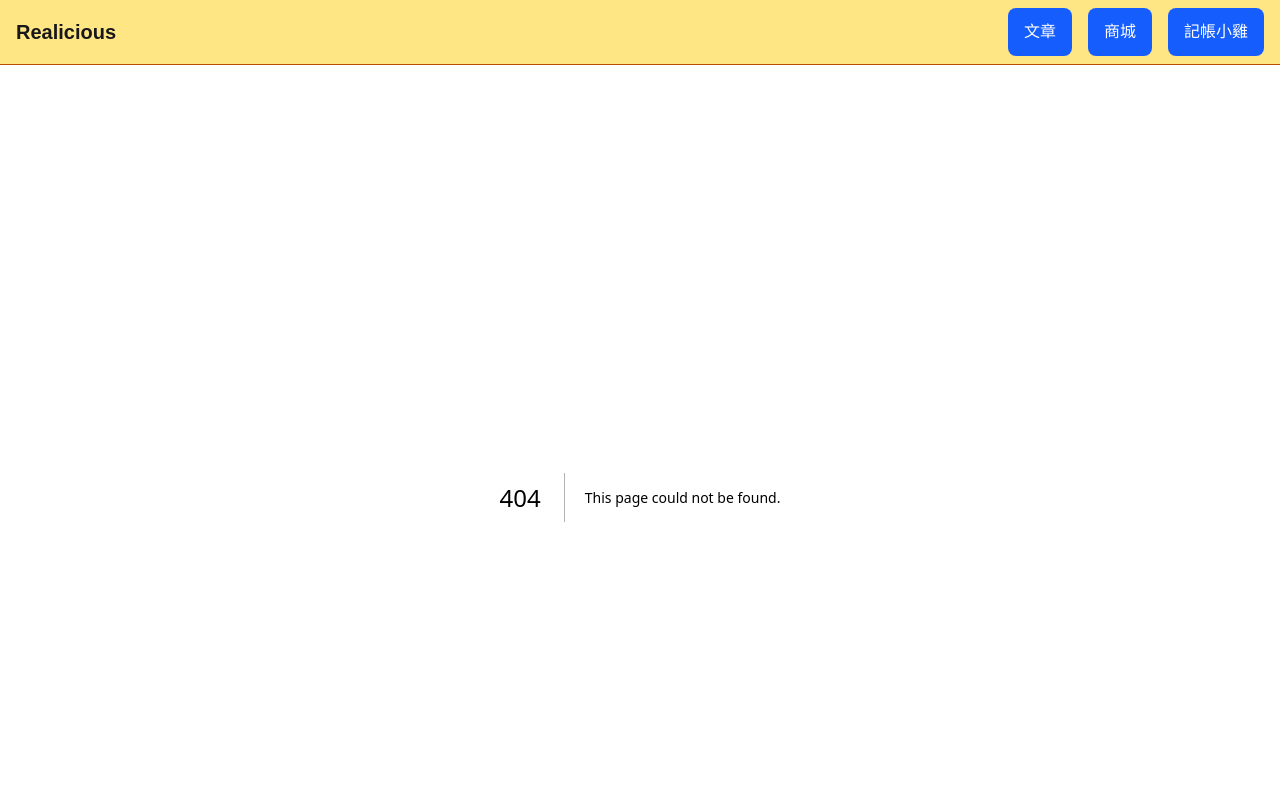
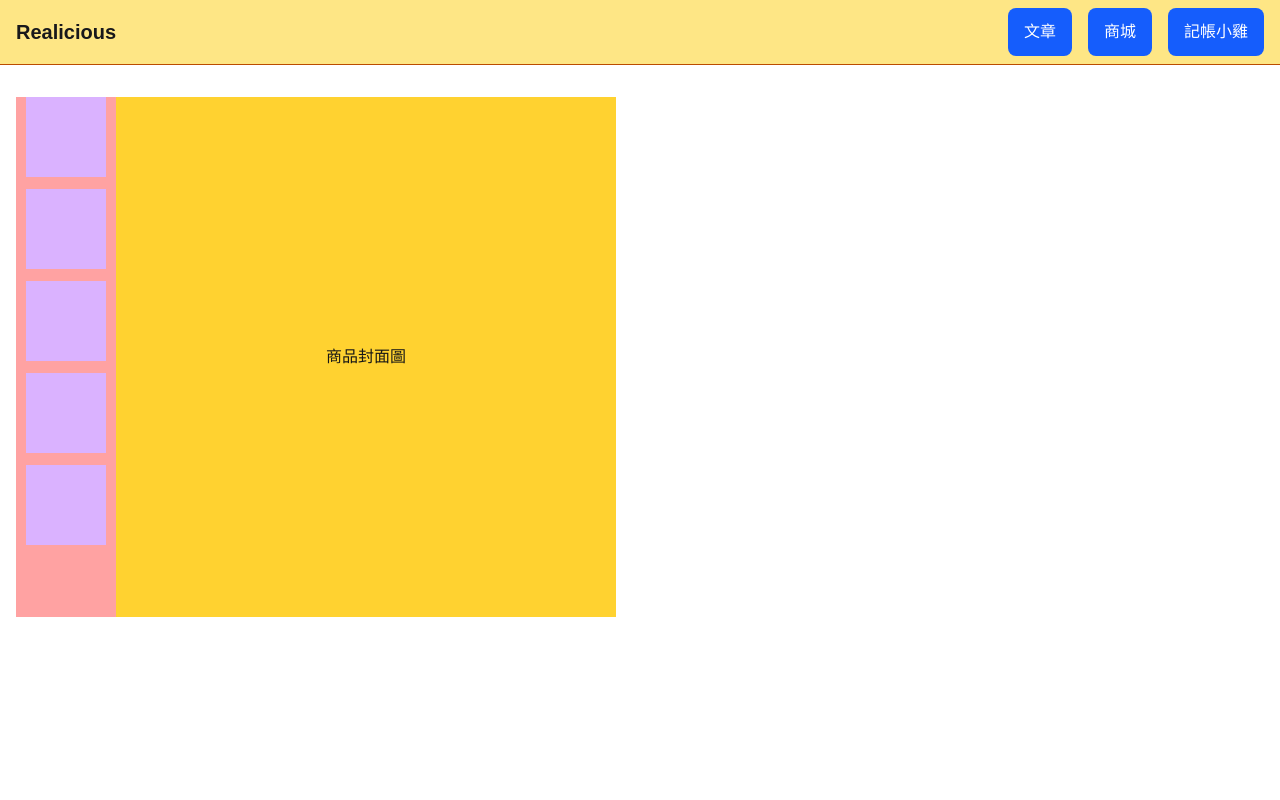
Before and after one commit to AnieceJ/Realicious, a Next.js app: page /realicious/shop/products/1 in a window 1280 px wide. Before the commit this address had no page. Shown: the top 800 px of the page. Built offline with nearby package versions, Linux system fonts and the light colour scheme.

Commit message:
feat:商品封面圖+預覽圖

```diff
--- a/app/realicious/shop/_components/Searchbar.tsx
+++ b/app/realicious/shop/_components/Searchbar.tsx
@@ -4,7 +4,7 @@ export default function Searchbar() {
   return (
     <div
       className="flex items-center justify-between w-280 h-13 px-4 py-2.5
-                  bg-white text-[#3D2419] font-bold text-base
+                  bg-[#FCF9F6] text-[#3D2419] font-bold text-base
                   border-[3px] border-[#3D2419]
                   shadow-[4px_4px_0px_0px_#3D2419]
                   "
--- /dev/null
+++ b/app/realicious/shop/products/[id]/_component/ProductPhoto.tsx
@@ -0,0 +1,19 @@
+import React from "react";
+
+export default function ProductPhoto() {
+  return (
+    // 左上商品圖片區塊含左右
+    <div className="flex flex-row w-150 h-130 bg-blue-200">
+      <div className="flex flex-col items-center w-30 gap-3 bg-red-300">
+        <div className="bg-purple-300 w-20 h-20"></div>
+        <div className="bg-purple-300 w-20 h-20"></div>
+        <div className="bg-purple-300 w-20 h-20"></div>
+        <div className="bg-purple-300 w-20 h-20"></div>
+        <div className="bg-purple-300 w-20 h-20"></div>
+      </div>
+      <div className="flex items-center justify-center w-full h-full bg-amber-300">
+        <span>商品封面圖</span>
+      </div>
+    </div>
+  );
+}
--- /dev/null
+++ b/app/realicious/shop/products/[id]/page.tsx
@@ -0,0 +1,17 @@
+"use client";
+import React from "react";
+import ProductPhoto from "./_component/ProductPhoto";
+
+export default function page() {
+  return (
+    <div className="relative min-h-screen">
+      <div className="fixed inset-0 -z-10 bg-[#FFFFFF]" />
+      <div className="max-w-7xl">
+        {/* 商品圖片區塊 */}
+        <div>
+        <ProductPhoto/>
+        </div>
+      </div>
+    </div>
+  );
+}
```
